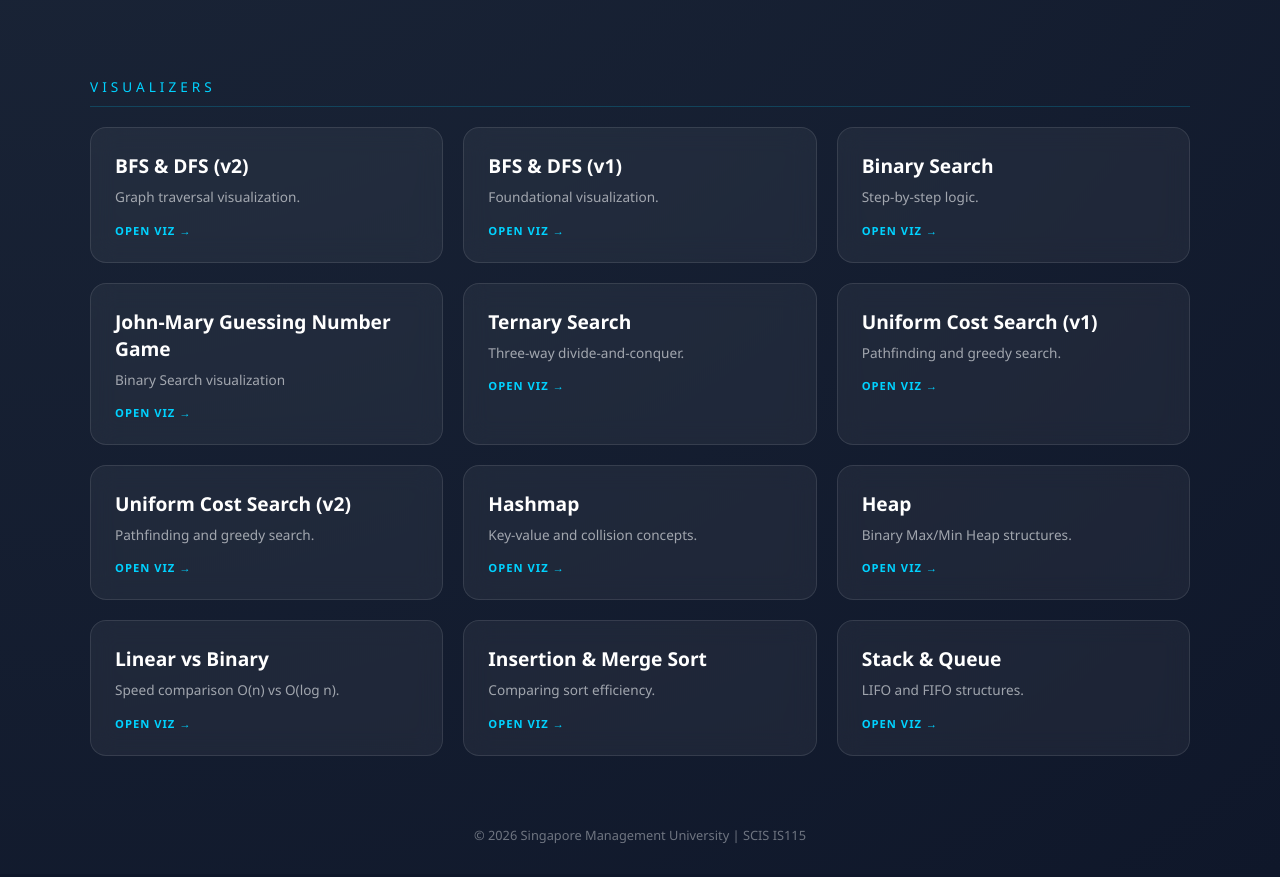
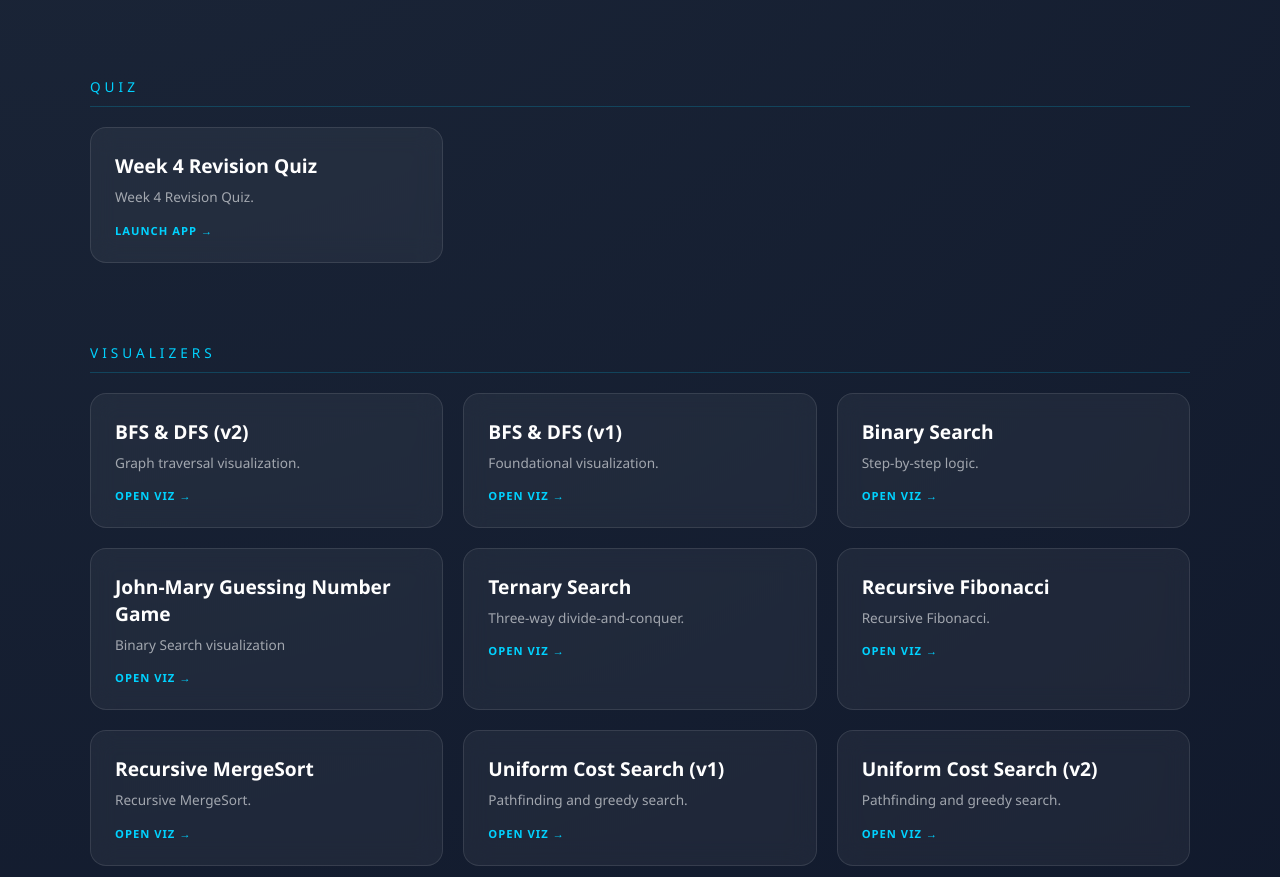
Before and after one commit to maitien86/IS115, a plain HTML site: page index.html in a window 1280 px wide. Shown: the part 722-1599 px from the top of the page. Drawn offline with Linux system fonts and the light colour scheme.

Commit message:
Update index.html

```diff
--- a/index.html
+++ b/index.html
@@ -149,6 +149,14 @@
         <div class="tag">LAUNCH APP →</div>
     </a>
 </div>
+<div class="category-title">Quiz</div>
+<div class="grid">
+    <a href="Week4Quiz.html" class="card">
+        <h3>Week 4 Revision Quiz</h3>
+        <p>Week 4 Revision Quiz.</p>
+        <div class="tag">LAUNCH APP →</div>
+    </a>
+</div>
 <div class="category-title">Visualizers</div>
 <div class="grid">
     <a href="BFS-graph.html" class="card"><h3>BFS & DFS (v2)</h3><p>Graph traversal visualization.</p><div class="tag">OPEN VIZ →</div></a>
@@ -156,6 +164,8 @@
     <a href="BiSearchv2.html" class="card"><h3>Binary Search</h3><p>Step-by-step logic.</p><div class="tag">OPEN VIZ →</div></a>
     <a href="Guessing-number.html" class="card"><h3>John-Mary Guessing Number Game</h3><p>Binary Search visualization</p><div class="tag">OPEN VIZ →</div></a>
     <a href="Ternary%20Search.html" class="card"><h3>Ternary Search</h3><p>Three-way divide-and-conquer.</p><div class="tag">OPEN VIZ →</div></a>
+    <a href="Fibonacci-recursive.html" class="card"><h3>Recursive Fibonacci</h3><p>Recursive Fibonacci.</p><div class="tag">OPEN VIZ →</div></a>
+    <a href="recursive-mergeSort.html" class="card"><h3>Recursive MergeSort</h3><p>Recursive MergeSort.</p><div class="tag">OPEN VIZ →</div></a>
     <a href="UCS.html" class="card"><h3>Uniform Cost Search (v1)</h3><p>Pathfinding and greedy search.</p><div class="tag">OPEN VIZ →</div></a>
     <a href="USCv2.html" class="card"><h3>Uniform Cost Search (v2)</h3><p>Pathfinding and greedy search.</p><div class="tag">OPEN VIZ →</div></a>
     <a href="hashmap.html" class="card"><h3>Hashmap</h3><p>Key-value and collision concepts.</p><div class="tag">OPEN VIZ →</div></a>
```
